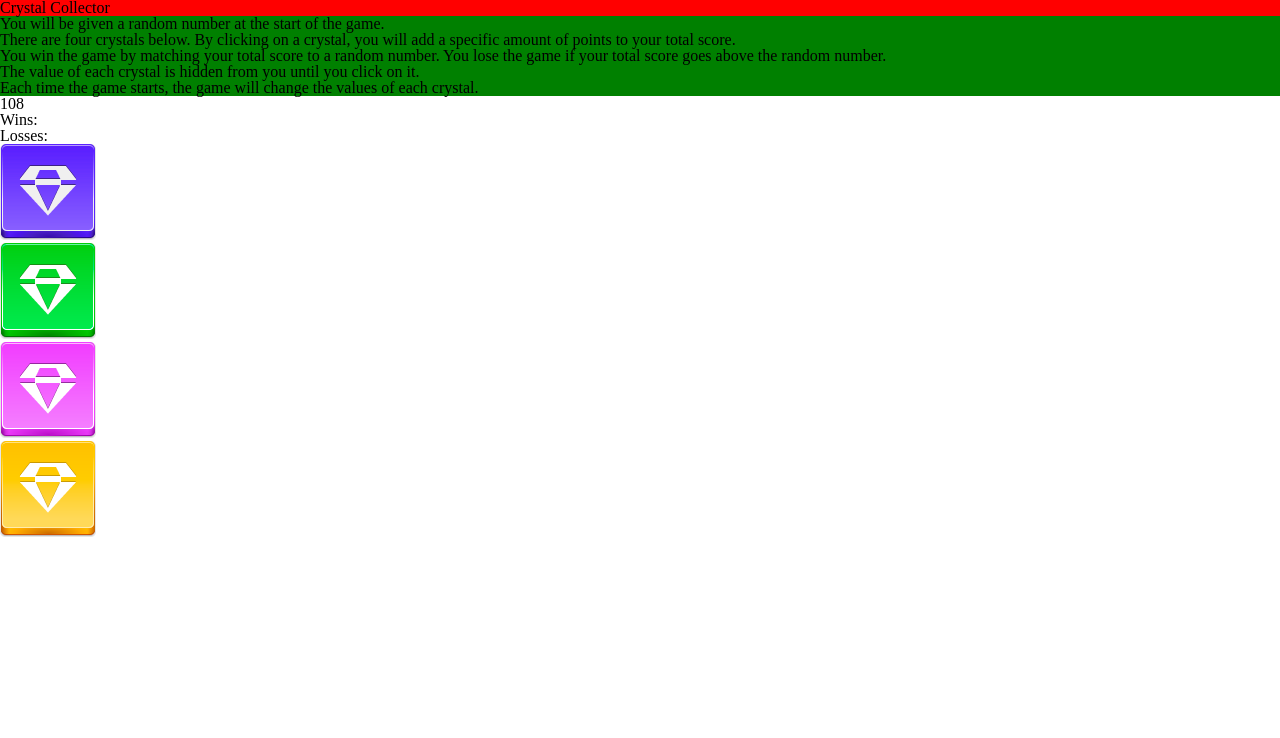
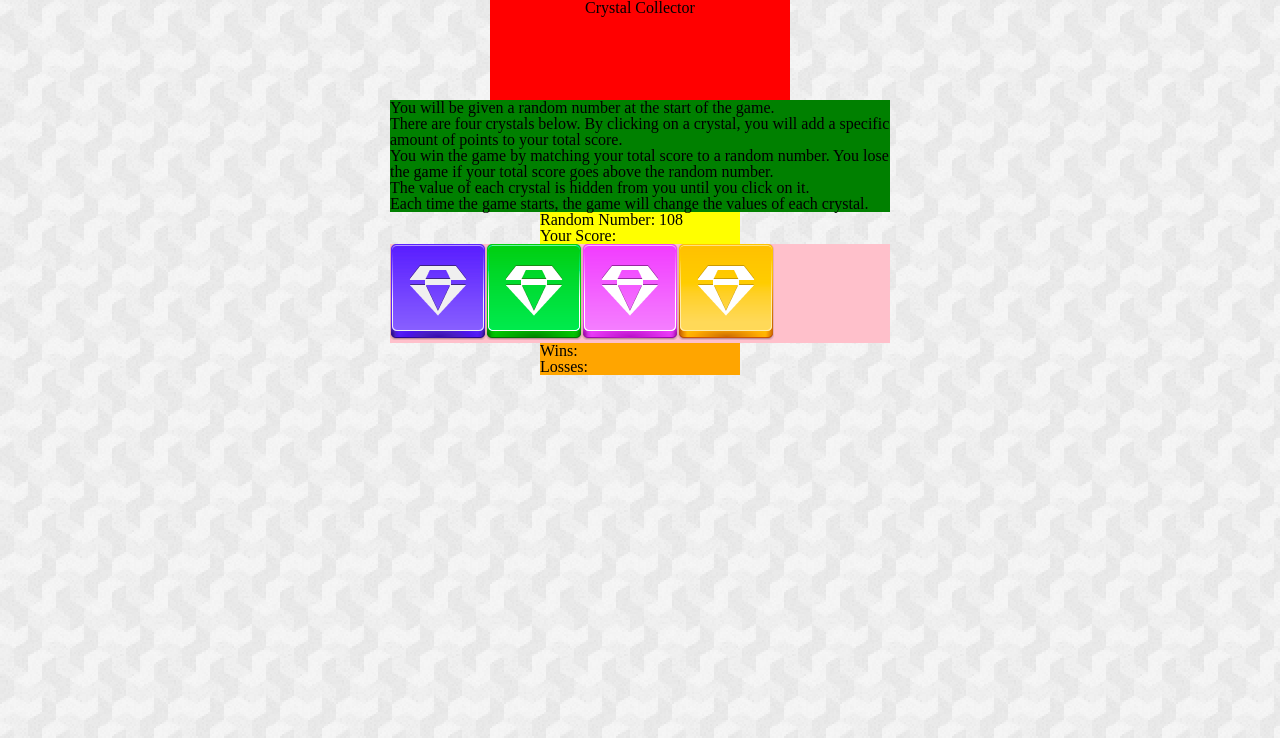
Before and after one commit to andrewgardner95/week-4-game, a PHP site: page / in a window 1280 px wide. Shown: the top 738 px of the page. Run offline with PHP 8.4, Linux system fonts and the light colour scheme; some libraries are stand-ins or nearby versions.

Commit message:
heroku push

```diff
--- a/assets/css/style.css
+++ b/assets/css/style.css
@@ -1,11 +1,51 @@
+body {
+	background: url("../images/psychedelic_pattern_@2X.png");
+}
+
 h1 {
 	background: red;
+	text-align: center;
+	height: 100px;
+	width: 300px;
+	margin: 0 auto;
 }
 
 p {
 	background: green;
+	width: 500px;
+	margin: 0 auto;
 }
 
-#green {
+#numbers {
+	background: yellow;
+	width: 200px;
+	margin: 0 auto;
+}
+
+#crystal-row {
+	margin: 0 auto;
+	background: pink;
+	width: 500px;
+}
+
+#crystal-1 {
 	float: left;
 }
+
+#crystal-2 {
+	float: left;
+}
+
+#crystal-3 {
+	float: left;
+}
+
+#crystal-4 {
+
+}
+
+#tally {
+	background: orange;
+	margin: 0 auto;
+	width: 200px;
+}
--- a/assets/javascript/game.js
+++ b/assets/javascript/game.js
@@ -12,7 +12,7 @@ var crystalCollector = {
 	//generate random number between 19-120 and add to inner HTML
 	generateRandNum: function() {
 		this.randNum = Math.floor(Math.random()*102 + 19);
-		$("#target").html(this.randNum);
+		$("#target").html("Random Number: " + this.randNum);
 	},
 
 	//function to generate random values for each crystal
@@ -115,22 +115,22 @@ $(document).ready(function(){
 	// click functions to increase the score appropriately based on the crystal clicked
 	 $("#crystal-1").on("click", function(){
 	 	crystalCollector.increaseScore();
-		$("#score").html("Score: " + crystalCollector.score);
+		$("#score").html("Your Score: " + crystalCollector.score);
 	 });
 
 	 $("#crystal-2").on("click", function(){
 	 	crystalCollector.increaseScore2();
-		$("#score").html("Score: " + crystalCollector.score);
+		$("#score").html("Your Score: " + crystalCollector.score);
 	 });
 
 	 $("#crystal-3").on("click", function(){
 	 	crystalCollector.increaseScore3();
-		$("#score").html("Score: " + crystalCollector.score);
+		$("#score").html("Your Score: " + crystalCollector.score);
 	 });
 
 	 $("#crystal-4").on("click", function(){
 	 	crystalCollector.increaseScore4();
-		$("#score").html("Score: " + crystalCollector.score);
+		$("#score").html("Your Score: " + crystalCollector.score);
 	 });
 
 });
--- a/index.html
+++ b/index.html
@@ -10,16 +10,15 @@
   <script type="text/javascript" src="assets/javascript/game.js"></script>
 </head>
 <body>
-
+<!--left to right: blue, green, pink, yellow-->
   <h1>Crystal Collector</h1>
 
   <p>You will be given a random number at the start of the game.<br> There are four crystals below. By clicking on a crystal, you will add a specific amount of points to your total score. <br>You win the game by matching your total score to a random number. You lose the game if your total score goes above the random number. <br>The value of each crystal is hidden from you until you click on it. <br>Each time the game starts, the game will change the values of each crystal.</p>
 
-  <div id = "target"></div>
+  <div id = "numbers">
+    <div id = "target"></div>
 
-  <div id = "tally">
-    <div id = "wins">Wins: </div>
-    <div id = "losses">Losses: </div>
+    <div id = "score">Your Score: </div>
   </div>
 
   <div id = "crystal-row">
@@ -29,7 +28,10 @@
     <div class = "crystal" id = "crystal-4"><img src = "assets/images/yellow.png"></div>
   </div>
 
-  <div id = "score"></div>
+  <div id = "tally">
+    <div id = "wins">Wins: </div>
+    <div id = "losses">Losses: </div>
+  </div>
 
 </body>
 </html>
```
Also changed, not shown: assets/images/psychedelic_pattern_@2X.png (added), 2 other files.
